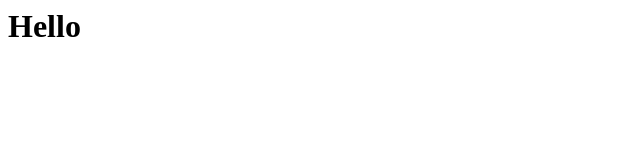
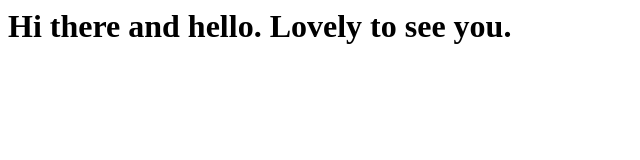
Before and after one commit to Beerooke31/skills-code-with-codespaces, a plain HTML site: page index.html in a window 1280 px wide. Shown: the whole page, without its empty margins (0-640 px from the left). Drawn offline with Linux system fonts and the light colour scheme.

Commit message:
Adding new header from GitHub codespace

```diff
--- a/index.html
+++ b/index.html
@@ -1,3 +1,3 @@
 <html>
-  <h1>Hello</h1>
+  <h1>Hi there and hello. Lovely to see you.</h1>
 </html>
```
